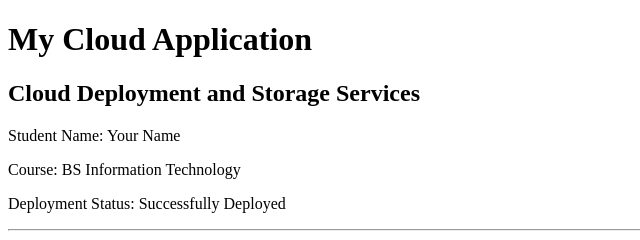
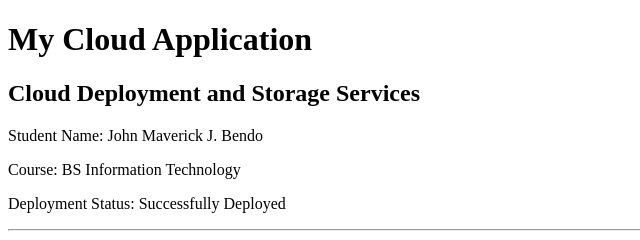
Before and after one commit to jmbendo-sys/week11-cloud-deployment, a plain HTML site: page index.html in a window 1280 px wide. Shown: the top 240 px of the page, 0-640 px from the left. Drawn offline with Linux system fonts and the light colour scheme.

Commit message:
Add files via upload

```diff
--- a/index.html
+++ b/index.html
@@ -6,7 +6,7 @@
 <body>
     <h1>My Cloud Application</h1>
     <h2>Cloud Deployment and Storage Services</h2>
-    <p>Student Name: Your Name</p>
+    <p>Student Name: John Maverick J. Bendo</p>
     <p>Course: BS Information Technology</p>
     <p>Deployment Status: Successfully Deployed</p>
     <hr>
```
